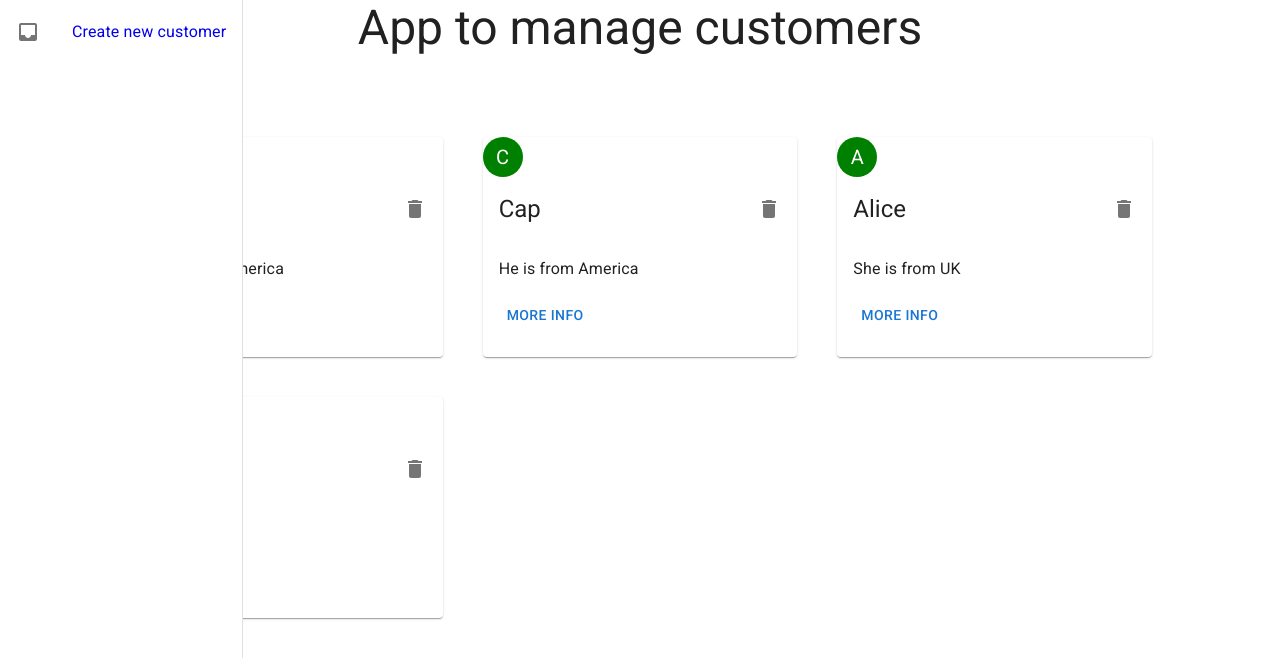
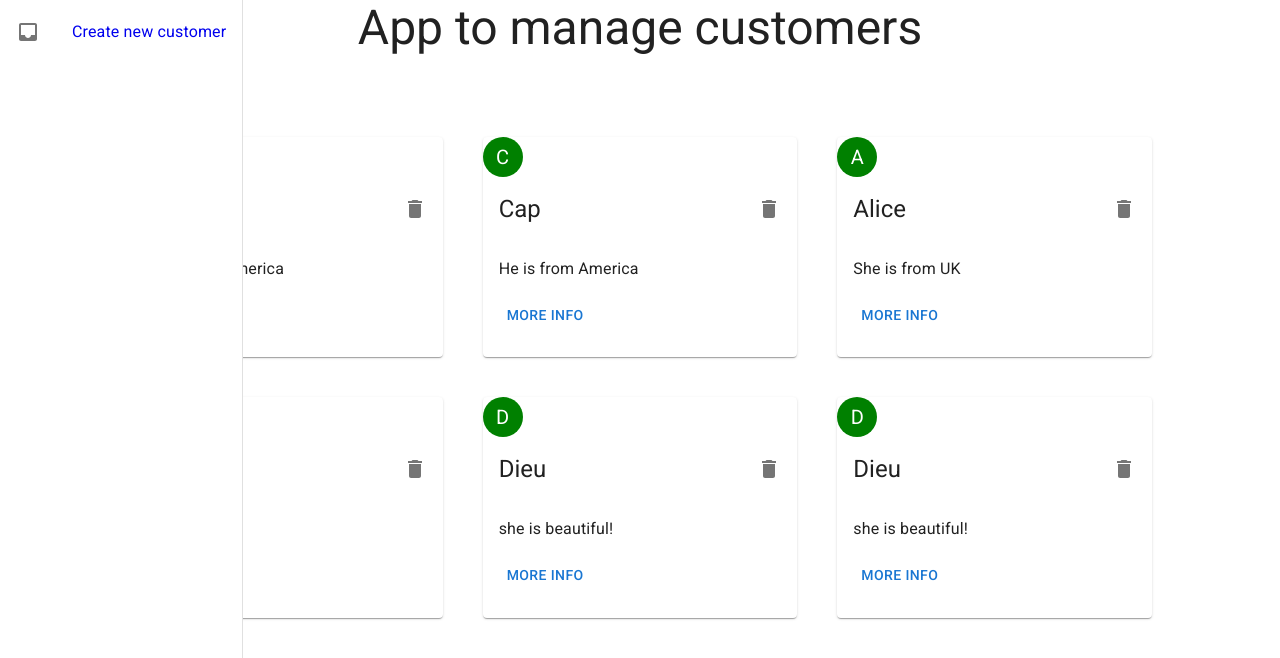
Before and after one commit to dieuvt19/LearnMui, a React (Create React App) app: page / in a window 1280 px wide. Shown: the top 658 px of the page. Built offline with nearby package versions, Linux system fonts and the light colour scheme; data requests are answered from the project's data file.

Commit message:
snackbar and alert

```diff
--- a/db.json
+++ b/db.json
@@ -27,6 +27,20 @@
       "gender": "male",
       "rating": 5,
       "id": 4
+    },
+    {
+      "name": "Dieu",
+      "details": "she is beautiful!",
+      "gender": "female",
+      "rating": 5,
+      "id": 5
+    },
+    {
+      "name": "Dieu",
+      "details": "she is beautiful!",
+      "gender": "female",
+      "rating": 5,
+      "id": 6
     }
   ]
 }
--- a/src/pages/Create.js
+++ b/src/pages/Create.js
@@ -9,9 +9,11 @@ import {
   FormControlLabel,
   Radio,
   Rating,
+  Snackbar,
 } from "@mui/material";
 import SendIcon from "@mui/icons-material/Send";
 import CustomerContext from "../context/CustomerContext";
+import MuiAlert from "@mui/material/Alert";
 
 function Create() {
   const [name, setName] = useState("");
@@ -21,11 +23,17 @@ function Create() {
   const [gender, setGender] = useState("female");
   const [rating, setRating] = useState(5);
   const { createCustomer } = useContext(CustomerContext);
+  const [openSnackbar, setOpenSnackbar] = useState(false);
+
+  const handleClose = () => {
+    setOpenSnackbar(false);
+  };
 
   const handleSubmit = (e) => {
     e.preventDefault();
     if (name && details) {
       createCustomer({ name, details, gender, rating });
+      setOpenSnackbar(true);
     }
 
     if (name === "") {
@@ -49,7 +57,6 @@ function Create() {
             fullWidth
             required
             label="Name"
-            // value={name}
             onChange={(e) => setName(e.target.value)}
             error={nameError}
           />
@@ -59,7 +66,6 @@ function Create() {
             label="Details"
             multiline
             rows={3}
-            // value={}
             onChange={(e) => setDetails(e.target.value)}
             error={detailsError}
           />
@@ -98,6 +104,16 @@ function Create() {
           Submit
         </Button>
       </form>
+
+      <Snackbar
+        open={openSnackbar}
+        autoHideDuration={1500}
+        onClose={handleClose}
+      >
+        <MuiAlert severity="success">
+          Created new customer successfully!
+        </MuiAlert>
+      </Snackbar>
     </Container>
   );
 }
```
